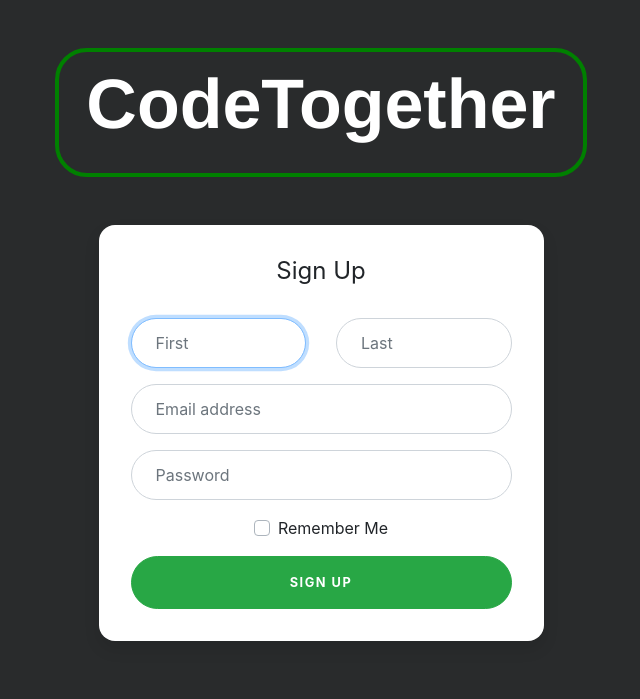
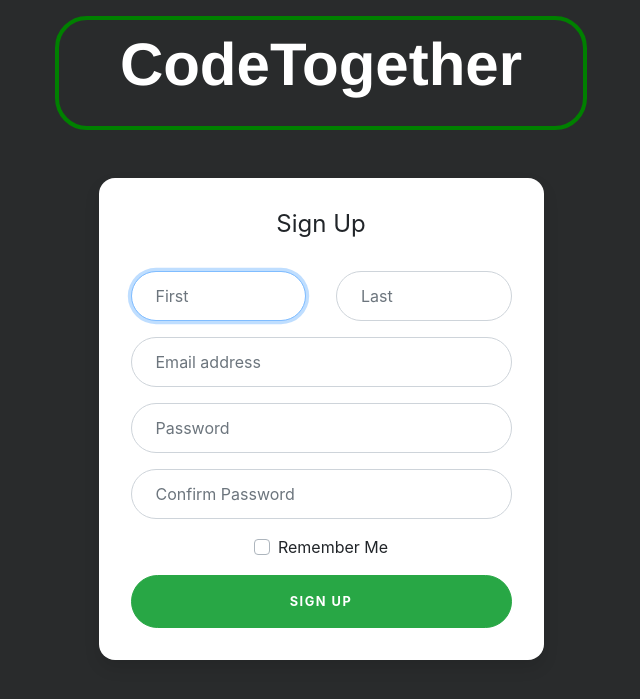
Before and after one commit to ron-arbo/cs326-final-omega, a PHP site: page /pages/signup.html in a window 1280 px wide. Shown: the top 699 px of the page, without its empty margins (319-959 px from the left). Run offline with PHP 8.4, Linux system fonts and the light colour scheme.

Commit message:
Confirm passworda added

```diff
--- a/assets/loginStyle.css
+++ b/assets/loginStyle.css
@@ -14,7 +14,7 @@
 
   .title {
       color: white;
-      font-size: 70px;
+      font-size: 60px;
       font-family: "Helvetica Neue";
   }
 
--- a/pages/signup.html
+++ b/pages/signup.html
@@ -9,9 +9,8 @@
     </head>
 
     <body>
-        <br><br>
         <div class="container">
-          <div class="row">
+          <div class="row mt-3">
               <div class="col-12 text-center">
                   <div class="logo">
                     <p class="title">CodeTogether</p>
@@ -48,6 +47,10 @@
                       <input type="password" id="inputPassword" class="form-control" placeholder="Password" required>
                     </div>
 
+                    <div class="form-label-group">
+                      <input type="password" id="confirmPassword" class="form-control" placeholder="Confirm Password" required>
+                    </div>
+
                     <div class="custom-control custom-checkbox mb-3">
                       <input type="checkbox" class="custom-control-input" id="customCheck1">
                       <label class="custom-control-label" for="customCheck1">Remember Me</label>
```
